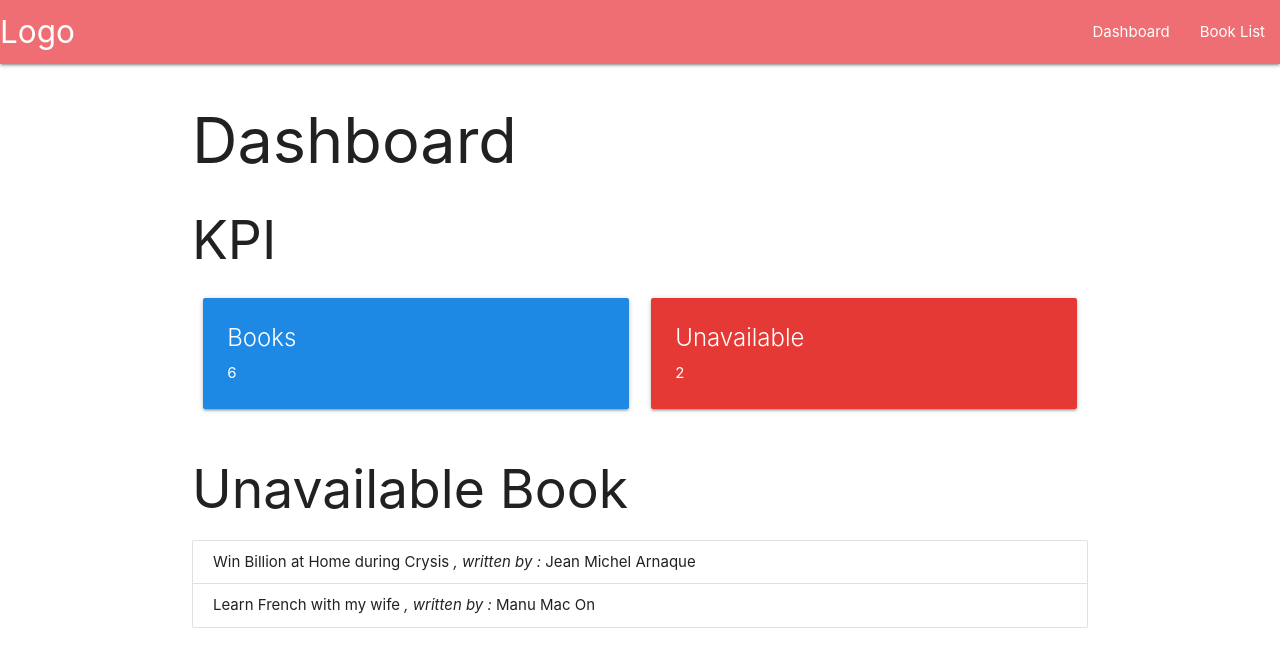
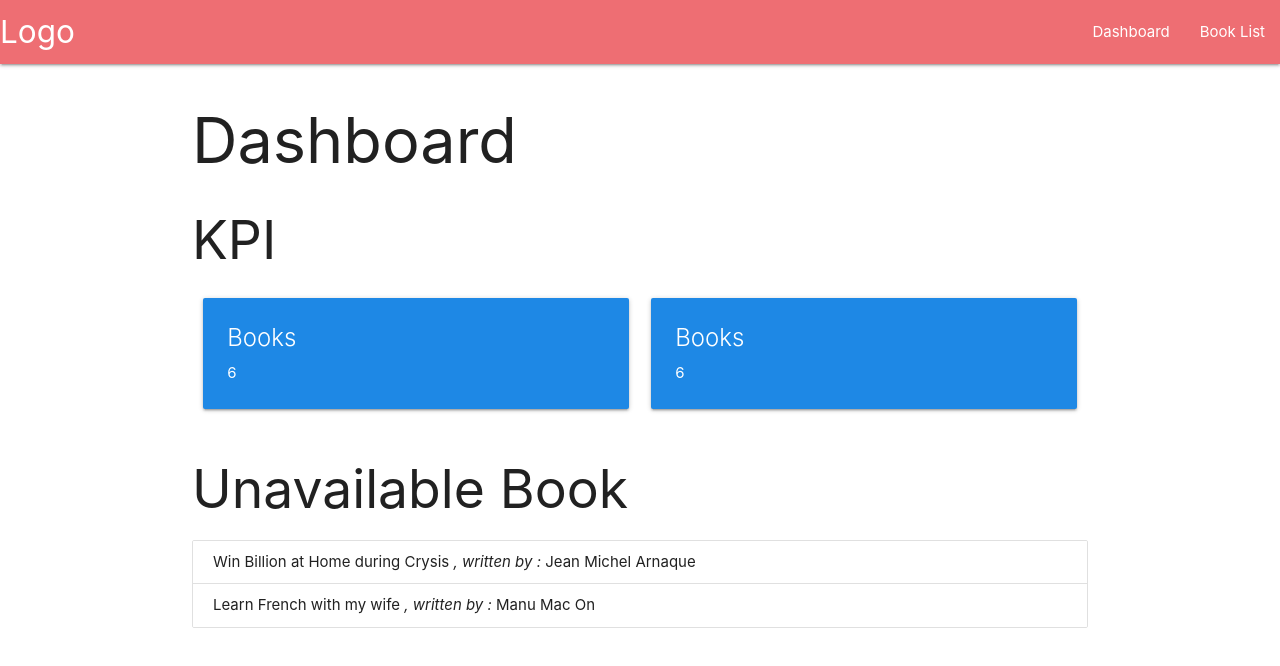
Before and after one commit to IMarty/book-store, an Angular app: page /dashboard in a window 1280 px wide. Shown: the top 666 px of the page. Built offline with nearby package versions, Linux system fonts and the light colour scheme.

Commit message:
card child component setup

```diff
--- a/src/app/app.module.ts
+++ b/src/app/app.module.ts
@@ -7,6 +7,7 @@ import { NavBarComponent } from './components/nav-bar/nav-bar.component';
 import { PageDashboardComponent } from './components/page-dashboard/page-dashboard.component';
 import { PageBookListComponent } from './components/page-book-list/page-book-list.component';
 import { PageBookDetailsComponent } from './components/page-book-details/page-book-details.component';
+import { KpiCardComponent } from './components/kpi-card/kpi-card.component';
 
 @NgModule({
   declarations: [
@@ -14,7 +15,8 @@ import { PageBookDetailsComponent } from './components/page-book-details/page-bo
     NavBarComponent,
     PageDashboardComponent,
     PageBookListComponent,
-    PageBookDetailsComponent
+    PageBookDetailsComponent,
+    KpiCardComponent
   ],
   imports: [
     BrowserModule,
--- /dev/null
+++ b/src/app/components/kpi-card/kpi-card.component.html
@@ -0,0 +1,6 @@
+<div class="card blue darken-1">
+  <div class="card-content white-text">
+    <span class="card-title">Books</span>
+    <p>6</p>
+  </div>
+</div>
--- /dev/null
+++ b/src/app/components/kpi-card/kpi-card.component.ts
@@ -0,0 +1,15 @@
+import { Component, OnInit } from '@angular/core';
+
+@Component({
+  selector: 'app-kpi-card',
+  templateUrl: './kpi-card.component.html',
+  styleUrls: ['./kpi-card.component.css']
+})
+export class KpiCardComponent implements OnInit {
+
+  constructor() { }
+
+  ngOnInit(): void {
+  }
+
+}
--- a/src/app/components/page-dashboard/page-dashboard.component.html
+++ b/src/app/components/page-dashboard/page-dashboard.component.html
@@ -3,23 +3,13 @@
 <!-- child component -->
 <div class="row">
   <!-- NB books -->
-  <div class="col s12 m6">
-    <div class="card blue darken-1">
-      <div class="card-content white-text">
-        <span class="card-title">Books</span>
-        <p>6</p>
-      </div>
-    </div>
+  <div class="col s6">
+    <app-kpi-card></app-kpi-card>
   </div>
 
   <!-- NB unavailable books -->
-  <div class="col s12 m6">
-    <div class="card red darken-1">
-      <div class="card-content white-text">
-        <span class="card-title">Unavailable</span>
-        <p>2</p>
-      </div>
-    </div>
+  <div class="col s6">
+    <app-kpi-card></app-kpi-card>
   </div>
 </div>
 
@@ -28,7 +18,7 @@
 <!-- list of all unavaible books -->
 <ul class="collection">
   <li class="collection-item" *ngFor="let book of unavailableBook">
-    {{book.name}}
+    {{ book.name }}
     <em>, written by : </em>
     {{ book.author }}
   </li>
```
Also changed, not shown: src/app/components/kpi-card/kpi-card.component.css (added), 2 other files (tests, documents, lock files or other folders).
